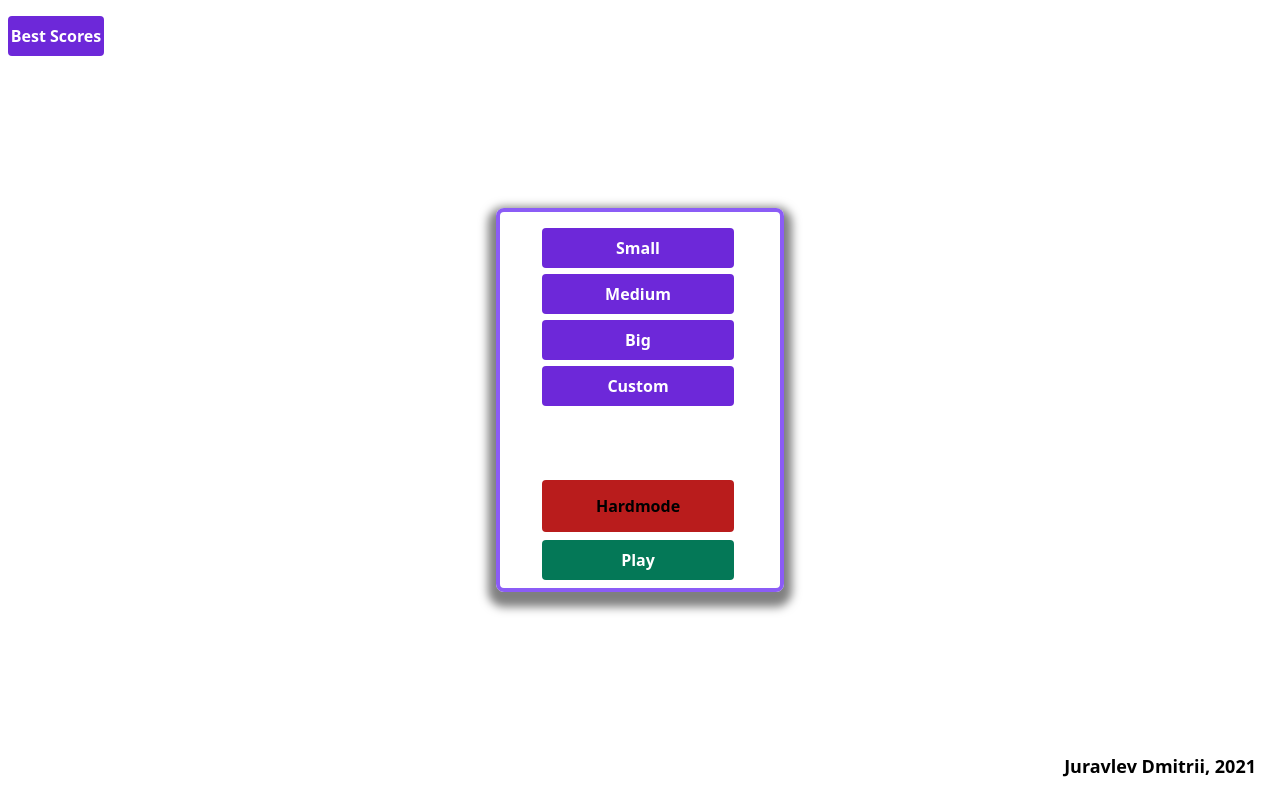
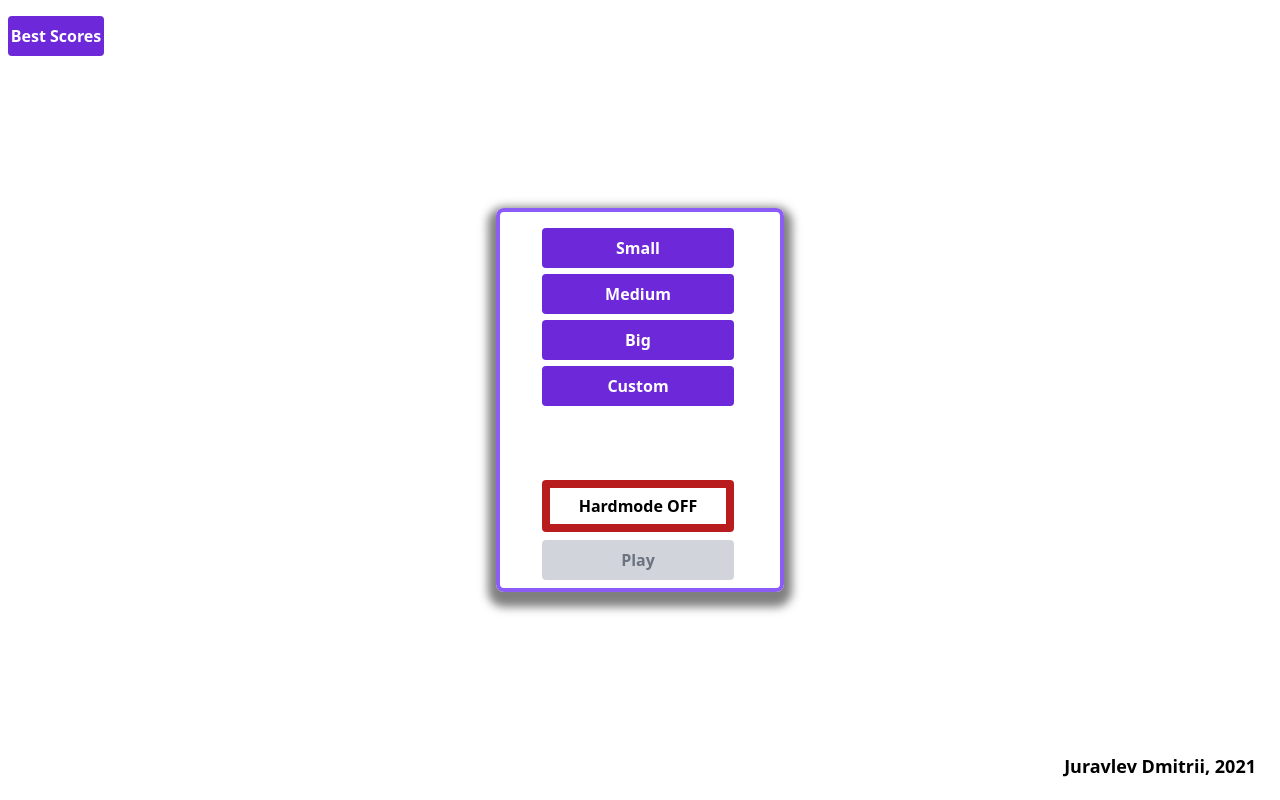
Before and after one commit to juravlevdima/square-game, a React (Create React App) app in the folder client/: page / in a window 1280 px wide. Built offline with nearby package versions, Linux system fonts and the light colour scheme.

Commit message:
add old game reducer

```diff
--- a/client/src/components/MainMenu.js
+++ b/client/src/components/MainMenu.js
@@ -1,4 +1,4 @@
-import React, { useEffect, useState } from 'react'
+import React, { useEffect } from 'react'
 import { useDispatch, useSelector } from 'react-redux'
 import { useHistory } from "react-router-dom"
 
@@ -6,17 +6,7 @@ import HardmodeButton from './common/HardmodeButton.js'
 import PlayButton from './common/PlayButton.js'
 import CustomSizePanel from './common/CustomSizePanel.js'
 
-// import {
-//   fillField,
-//   setGameStatus,
-//   setGameResult,
-//   setCurrent,
-//   setColumns,
-//   setRows,
-//   turnHardmode,
-//   setNewTime,
-//   setRating
-// } from '../redux/reducers/gameReducer'
+import { fillField, setGameStatus, setColumns, setRows } from '../redux/reducers/gameReducer.js'
 
 const MainMenu = () => {
   const history = useHistory()
@@ -24,25 +14,25 @@ const MainMenu = () => {
 
   const menuButtonStyle = "mb-1.5 transition duration-300 ease-in-out bg-purple-700 hover:bg-purple-900 text-white font-semibold py-2 w-48 mr-1 rounded"
 
-  // const cols = useSelector((s) => s.gameReducer.columns)
-  // const rows = useSelector((s) => s.gameReducer.rows)
+  const cols = useSelector((s) => s.gameReducer.columns)
+  const rows = useSelector((s) => s.gameReducer.rows)
 
-  // useEffect(() => dispatch(fillField(cols * rows)), [dispatch, cols, rows])
-  // useEffect(() => dispatch(setGameStatus('finish')), [dispatch])
+  useEffect(() => dispatch(fillField(cols * rows)), [dispatch, cols, rows])
+  useEffect(() => dispatch(setGameStatus('finish')), [dispatch])
 
   const fieldSizeButtonsClick = (size) => {
-    // if (size === 's') {
-    //   dispatch(setColumns(5))
-    //   dispatch(setRows(5))
-    // }
-    // if (size === 'm') {
-    //   dispatch(setColumns(7))
-    //   dispatch(setRows(7))
-    // }
-    // if (size === 'b') {
-    //   dispatch(setColumns(9))
-    //   dispatch(setRows(9))
-    // }
+    if (size === 's') {
+      dispatch(setColumns(5))
+      dispatch(setRows(5))
+    }
+    if (size === 'm') {
+      dispatch(setColumns(7))
+      dispatch(setRows(7))
+    }
+    if (size === 'b') {
+      dispatch(setColumns(9))
+      dispatch(setRows(9))
+    }
   }
 
   return (
--- a/client/src/components/common/CustomSizePanel.js
+++ b/client/src/components/common/CustomSizePanel.js
@@ -1,19 +1,23 @@
 import React, { useState } from 'react'
 import { useSelector, useDispatch } from 'react-redux'
+
+import { setColumns, setRows } from '../../redux/reducers/gameReducer.js'
 
 const CustomSizePanel = () => {
   const dispatch = useDispatch()
   const [customButton, setCustomButton] = useState(-1)
+  const cols = useSelector((s) => s.gameReducer.columns)
+  const rows = useSelector((s) => s.gameReducer.rows)
 
   const onChangeX = (e) =>
     e.target.value <= 0
-  // ? dispatch(setColumns(null))
-  // : dispatch(setColumns(Math.min(e.target.value, 16)))
+      ? dispatch(setColumns(null))
+      : dispatch(setColumns(Math.min(e.target.value, 16)))
 
   const onChangeY = (e) =>
     e.target.value <= 0
-  // ? dispatch(setRows(null))
-  // : dispatch(setRows(Math.min(e.target.value, 9)))
+      ? dispatch(setRows(null))
+      : dispatch(setRows(Math.min(e.target.value, 9)))
 
   return (
     <>
@@ -29,8 +33,8 @@ const CustomSizePanel = () => {
           <div>
             <input
               type="number"
-              // value={cols}
-              className="form-input mt-1 block w-48 text-center font-semibold text-gray-700 focus:text-black rounded outline-none"
+              value={cols}
+              className="form-input mt-1 block w-48 text-center font-semibold text-gray-700 focus:text-black rounded"
               placeholder="COLS"
               onChange={onChangeX}
             />
@@ -38,8 +42,8 @@ const CustomSizePanel = () => {
           <div>
             <input
               type="number"
-              // value={rows}
-              className="form-input mt-1 block w-48 text-center font-semibold text-gray-700 focus:text-black rounded outline-none"
+              value={rows}
+              className="form-input mt-1 block w-48 text-center font-semibold text-gray-700 focus:text-black rounded"
               placeholder="ROWS"
               onChange={onChangeY}
             />
--- a/client/src/components/common/HardmodeButton.js
+++ b/client/src/components/common/HardmodeButton.js
@@ -1,15 +1,16 @@
 import React from 'react'
 import { useSelector, useDispatch } from 'react-redux'
+
+import { turnHardmode } from '../../redux/reducers/gameReducer.js'
 
 const HardmodeButton = () => {
   const dispatch = useDispatch()
 
-  // const hard = useSelector((s) => s.gameReducer.hardmode)
-  // const hardButtonBackground = hard > 0 ? 'bg-red-700' : 'bg-transparent'
-  const hardButtonBackground = 'bg-red-700'  // удалить
+  const hard = useSelector((s) => s.gameReducer.hardmode)
+  const hardButtonBackground = hard > 0 ? 'bg-red-700' : 'bg-transparent'
 
   const hardModeButtonClick = () => {
-    // dispatch(turnHardmode())
+    dispatch(turnHardmode())
   }
 
   return (
@@ -18,8 +19,7 @@ const HardmodeButton = () => {
       className={`absolute bottom-14 left-auto transition duration-300 ease-in-out border-8 border-red-700 ${hardButtonBackground} text-black font-bold py-1.5 w-48 mr-1 rounded`}
       onClick={() => hardModeButtonClick()}
     >
-      {/* Hardmode <span>{hard > 0 ? 'ON' : 'OFF'}</span> */}
-      Hardmode
+      Hardmode <span>{hard > 0 ? 'ON' : 'OFF'}</span>
     </button>
   )
 }
--- a/client/src/components/common/PlayButton.js
+++ b/client/src/components/common/PlayButton.js
@@ -1,22 +1,27 @@
 import React from 'react'
 import { useSelector, useDispatch } from 'react-redux'
+import { useHistory } from 'react-router-dom'
+
+import { setGameStatus, setGameResult, setCurrent, setNewTime, setRating } from '../../redux/reducers/gameReducer.js'
 
 const PlayButton = () => {
+  const history = useHistory()
   const dispatch = useDispatch()
+  const cols = useSelector((s) => s.gameReducer.columns)
+  const rows = useSelector((s) => s.gameReducer.rows)
 
-  const playButtonBackground = 'bg-green-700 hover:bg-green-900 text-white'  // удалить
-  // const playButtonBackground =
-  //   cols && rows
-  //     ? 'bg-green-700 hover:bg-green-900 text-white'
-  //     : 'bg-gray-300 text-gray-500 cursor-not-allowed'
+  const playButtonBackground =
+    cols && rows
+      ? 'bg-green-700 hover:bg-green-900 text-white'
+      : 'bg-gray-300 text-gray-500 cursor-not-allowed'
 
   const playOnClick = () => {
-    // dispatch(setGameStatus('start'))
-    // dispatch(setGameResult(null))
-    // dispatch(setCurrent(-1))
-    // dispatch(setNewTime(1))
-    // dispatch(setRating(0, 1))
-    // history.push('/game')
+    dispatch(setGameStatus('start'))
+    dispatch(setGameResult(null))
+    dispatch(setCurrent(-1))
+    dispatch(setNewTime(1))
+    dispatch(setRating(0, 1))
+    history.push('/game')
   }
 
   return (
@@ -24,7 +29,7 @@ const PlayButton = () => {
       type="button"
       className={`absolute bottom-2 left-auto transition duration-300 ease-in-out ${playButtonBackground} font-semibold py-2 w-48 mr-1 rounded`}
       onClick={playOnClick}
-    // disabled={!(cols && rows)}
+      disabled={!(cols && rows)}
     >
       Play
     </button>
--- /dev/null
+++ b/client/src/redux/reducers/gameReducer.js
@@ -0,0 +1,292 @@
+/* eslint-disable import/no-anonymous-default-export */
+/* eslint-disable no-param-reassign */
+const FILL_FIELD = 'FILL_FIELD'
+const FILL_RANDOM = 'FILL_RANDOM'
+const SET_SQUARE = 'SET_SQUARE'
+const SET_GAME_STATUS = 'SET_GAME_STATUS'
+const SET_CURRENT = 'SET_CURRENT'
+const WRONG_ADD = 'WRONG_ADD'
+const RIGHT_ADD = 'RIGHT_ADD'
+const SET_GAME_RESULT = 'SET_GAME_RESULT'
+const SET_COLUMNS = 'SET_COLUMNS'
+const SET_ROWS = 'SET_ROWS'
+const SET_NEW_TIME = 'SET_NEW_TIME'
+const TURN_HARDMODE = 'TURN_HARDMODE'
+const SET_RATING = 'SET_RATING'
+
+const initialState = {
+  field: [],
+  randomOrder: [],
+  columns: null,
+  rows: null,
+  gameStatus: 'finish',
+  rightCounter: 0,
+  wrongCounter: 0,
+  current: -1,
+  hardmode: -1,
+  levelTime: 1000,
+  gameResult: null,
+  rating: 0
+}
+
+export default (state = initialState, action) => {
+  switch (action.type) {
+    case FILL_FIELD: {
+      return {
+        ...state,
+        field: action.field
+      }
+    }
+    case FILL_RANDOM: {
+      return {
+        ...state,
+        randomOrder: [...action.random]
+      }
+    }
+    case SET_COLUMNS: {
+      return {
+        ...state,
+        columns: action.number
+      }
+    }
+    case SET_ROWS: {
+      return {
+        ...state,
+        rows: action.number
+      }
+    }
+    case SET_SQUARE: {
+      return {
+        ...state,
+        field: action.field
+      }
+    }
+    case SET_GAME_STATUS: {
+      return {
+        ...state,
+        gameStatus: action.status
+      }
+    }
+    case SET_CURRENT: {
+      return {
+        ...state,
+        current: action.current
+      }
+    }
+    case WRONG_ADD: {
+      return {
+        ...state,
+        wrongCounter: action.counter
+      }
+    }
+    case RIGHT_ADD: {
+      return {
+        ...state,
+        rightCounter: action.counter
+      }
+    }
+    case SET_GAME_RESULT: {
+      return {
+        ...state,
+        gameResult: action.result
+      }
+    }
+    case TURN_HARDMODE: {
+      return {
+        ...state,
+        hardmode: action.hardmode
+      }
+    }
+    case SET_NEW_TIME: {
+      return {
+        ...state,
+        levelTime: action.newTime
+      }
+    }
+    case SET_RATING: {
+      return {
+        ...state,
+        rating: action.newRating
+      }
+    }
+    default:
+      return state
+  }
+}
+
+export function fillField(len) {
+  return (dispatch) => {
+    dispatch({ type: FILL_FIELD, field: Array(len).fill(0) })
+  }
+}
+
+export function fillRandom() {
+  return (dispatch, getState) => {
+    const store = getState()
+    const { field } = store.gameReducer
+    const randomOrder = Array(field.length)
+      .fill(0)
+      .map((it, idx) => idx)
+      .sort(() => Math.random() - 0.5)
+
+    dispatch({ type: FILL_RANDOM, random: randomOrder })
+  }
+}
+
+export function updateRandom(index) {
+  return (dispatch, getState) => {
+    const store = getState()
+    const { randomOrder } = store.gameReducer
+
+    const updatedRandom = randomOrder.filter((it) => it !== index)
+    dispatch({ type: FILL_RANDOM, random: updatedRandom })
+  }
+}
+
+export function setColumns(number) {
+  return (dispatch) => {
+    dispatch({ type: SET_COLUMNS, number })
+  }
+}
+
+export function setRows(number) {
+  return (dispatch) => {
+    dispatch({ type: SET_ROWS, number })
+  }
+}
+
+export function setSquare(idx, status) {
+  return (dispatch, getState) => {
+    const store = getState()
+    let { field } = store.gameReducer
+    field = field.map((it, index) => (index === idx ? status : it))
+    dispatch({ type: SET_SQUARE, field })
+  }
+}
+
+export function setGameStatus(status) {
+  return (dispatch) => {
+    dispatch({ type: SET_GAME_STATUS, status })
+  }
+}
+
+export function setCurrent(stat) {
+  return (dispatch) => {
+    dispatch({ type: SET_CURRENT, current: stat })
+  }
+}
+
+export function wrongCounterAdd(number = 1) {
+  return (dispatch, getState) => {
+    const store = getState()
+    const { wrongCounter } = store.gameReducer
+    if (number === 1) {
+      dispatch({ type: WRONG_ADD, counter: wrongCounter + number })
+    } else if (number === 0) {
+      dispatch({ type: WRONG_ADD, counter: 0 })
+    }
+  }
+}
+
+export function rightCounterAdd(number = 1) {
+  return (dispatch, getState) => {
+    const store = getState()
+    const { rightCounter } = store.gameReducer
+    if (number === 1) {
+      dispatch({ type: RIGHT_ADD, counter: rightCounter + number })
+    } else if (number === 0) {
+      dispatch({ type: RIGHT_ADD, counter: 0 })
+    }
+  }
+}
+
+export function setGameResult(result) {
+  return (dispatch) => {
+    dispatch({ type: SET_GAME_RESULT, result })
+  }
+}
+
+export function turnHardmode() {
+  return (dispatch, getState) => {
+    const store = getState()
+    const { hardmode } = store.gameReducer
+    dispatch({ type: TURN_HARDMODE, hardmode: hardmode * -1 })
+  }
+}
+
+export function setNewTime(reset) {
+  return (dispatch, getState) => {
+    const store = getState()
+    const { levelTime } = store.gameReducer
+    let newTime = reset ? 1000 : levelTime - levelTime * 0.05
+    if (newTime < 500) newTime = 500
+    dispatch({ type: SET_NEW_TIME, newTime })
+  }
+}
+
+export function setRating(points, reset) {
+  return (dispatch, getState) => {
+    const store = getState()
+    const { rating, hardmode } = store.gameReducer
+
+    const hardmodePoints = hardmode > 0 ? 0.2 : 0
+
+    const newRating = reset ? 0 : Math.max(rating + points + hardmodePoints, 0)
+    dispatch({ type: SET_RATING, newRating })
+  }
+}
+
+export function gameplay(i = 0, time) {
+  return (dispatch, getState) => {
+    const store = getState()
+    const {
+      field,
+      randomOrder,
+      gameStatus,
+      current,
+      wrongCounter,
+      rightCounter,
+      hardmode,
+      levelTime
+    } = store.gameReducer
+
+    time = time || Math.max(levelTime, 500)
+
+    const { length } = field
+
+    if (wrongCounter >= length / 2 || rightCounter >= length / 2) {
+      dispatch(setGameStatus('finish'))
+    }
+
+    if (gameStatus !== 'finish') {
+      dispatch(setSquare(randomOrder[i], 1))
+      if (i) {
+        if (current === -1) {
+          dispatch(wrongCounterAdd())
+          dispatch(setRating(-0.5))
+          dispatch(setSquare(randomOrder[i - 1], current))
+        }
+        dispatch(setCurrent(-1))
+      }
+
+      let newTime = time
+      if (hardmode > 0 && current === 2) {
+        newTime -= time * 0.05
+        if (newTime < 500) newTime = 500
+      }
+      if (hardmode > 0 && current === -1) {
+        newTime += time * 0.05
+        if (newTime > levelTime) newTime = levelTime
+      }
+
+      setTimeout(() => dispatch(gameplay(i + 1, newTime)), time)
+      if (i >= length) dispatch(setGameStatus('finish'))
+    }
+
+    if (gameStatus === 'finish') {
+      dispatch(setGameResult(rightCounter > wrongCounter ? 'You Win!' : 'Game Over'))
+      dispatch(wrongCounterAdd(0))
+      dispatch(rightCounterAdd(0))
+    }
+  }
+}
--- a/client/src/redux/reducers/rootReducer.js
+++ b/client/src/redux/reducers/rootReducer.js
@@ -1,5 +1,9 @@
 import { combineReducers } from 'redux'
 
-const createRootReducer = () => combineReducers({})
+import gameReducer from './gameReducer'
+
+const createRootReducer = () => combineReducers({
+  gameReducer
+})
 
 export default createRootReducer
```
